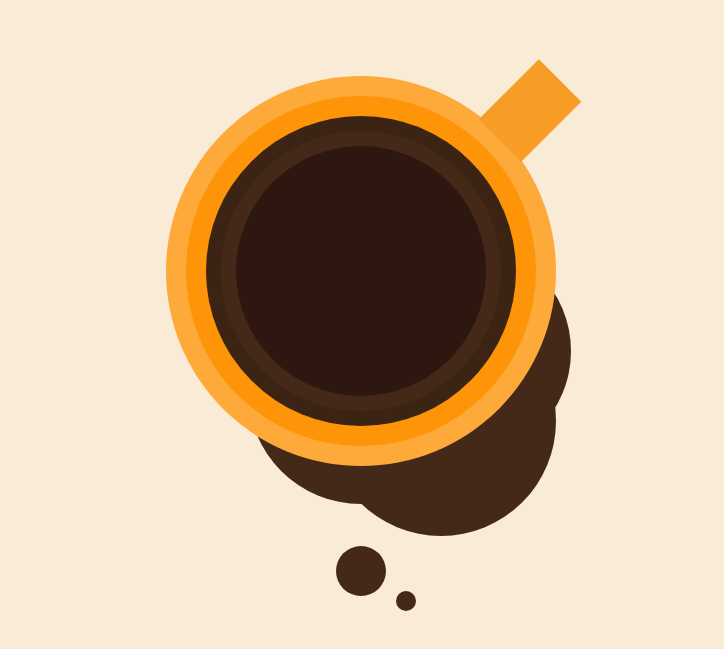
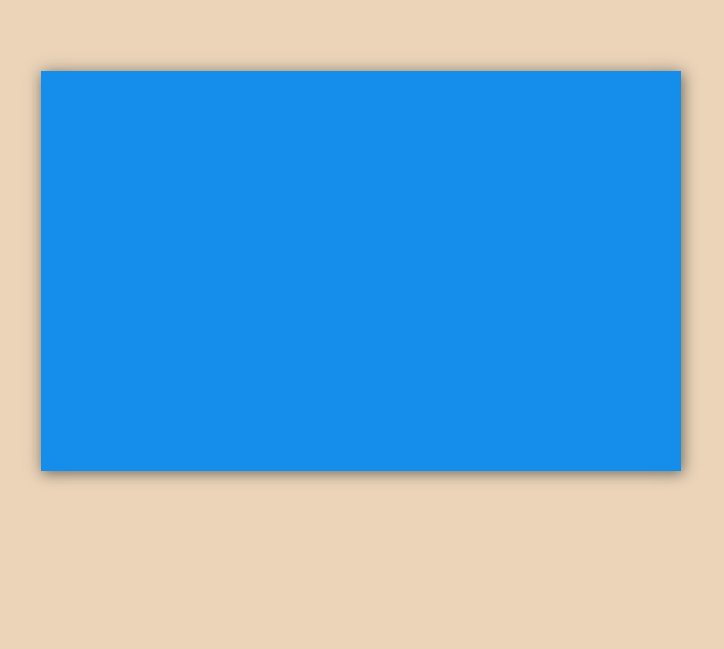
Before and after one commit to najmuddinrks/cssadvanced.github.io, a plain HTML site: page index.html in a window 1280 px wide. Shown: the part 129-778 px from the top of the page, without its empty margins (279-1003 px from the left). Drawn offline with Linux system fonts and the light colour scheme.

```diff
--- a/css/style.css
+++ b/css/style.css
@@ -4,6 +4,7 @@
     margin: 0;
     padding: 0;
     box-sizing: border-box;
+    font-family: 'Roboto Condensed', sans-serif;
 }
 
 ul li {
@@ -21,31 +22,25 @@ html {
 }
 
 body {
+    display: grid;
+    place-items: center;
+    line-height: 1;
+    background: rgb(235, 212, 184);
+}
+
+.main-div {
+    width: 100vw;
+    height: 100vh;
     display: flex;
     justify-content: center;
     align-items: center;
-    width: 100vw;
-    height: 100vh;
-    line-height: 1;
-    background: antiquewhite;
-    font-family: 'Franklin Gothic Medium', 'Arial Narrow', Arial, sans-serif;
 }
 
-.coffee-mug {
-    width: 25rem;
-    height: 25rem;
-    border-radius: 50%;
-    background-color: rgb(46, 23, 17);
-    box-shadow: 0px 0px 0px 15px #442918, 0px 0px 0px 30px #3c2415,0px 0px 0px 50px #fe9407,0px 0px 0px 70px #feaa3a,0px 120px 0px -12px #442918,100px 80px 0px -15px #442918,80px 150px 0px -10px #442918,0px 300px 0px -100px #442918,45px 330px 0px -115px #442918;
+.center-div {
+    width: 50vw;
+    height: calc(100vh - 50vh);
+    box-shadow: 2px 2px 13px 0px #3b473b70, 1px 3px 10.53px -0.12rem #434b4d50, 0px 0px 20px 0px #4f464f30;
+    background: #158dea;
     position: relative;
+    cursor: pointer;
 }
-.coffee-mug::before {
-    position: absolute;
-    top: -78px;
-    right: -74px;
-    content: '';
-    width: 60px;
-    height: 85px;
-    background-color: #f79c25;
-    transform: rotate(45deg);
-}
--- a/index.html
+++ b/index.html
@@ -4,10 +4,17 @@
     <meta charset="UTF-8">
     <meta http-equiv="X-UA-Compatible" content="IE=edge">
     <meta name="viewport" content="width=device-width, initial-scale=1.0">
-    <title>coffee-mug</title>
+    <title>css-loader</title>
     <link rel="stylesheet" href="css/style.css">
+    <link
+        href="https://fonts.googleapis.com/css2?family=Heebo:wght@400;500;600;700&family=Roboto+Condensed:wght@400;700&family=Roboto:wght@400;700;900&display=swap"
+        rel="stylesheet">
 </head>
 <body>
-    <div class="coffee-mug"></div>
+    <div class="main-div">
+        <div class="center-div">
+            <span class="loader"></span>
+        </div>
+    </div>
 </body>
 </html>
```
